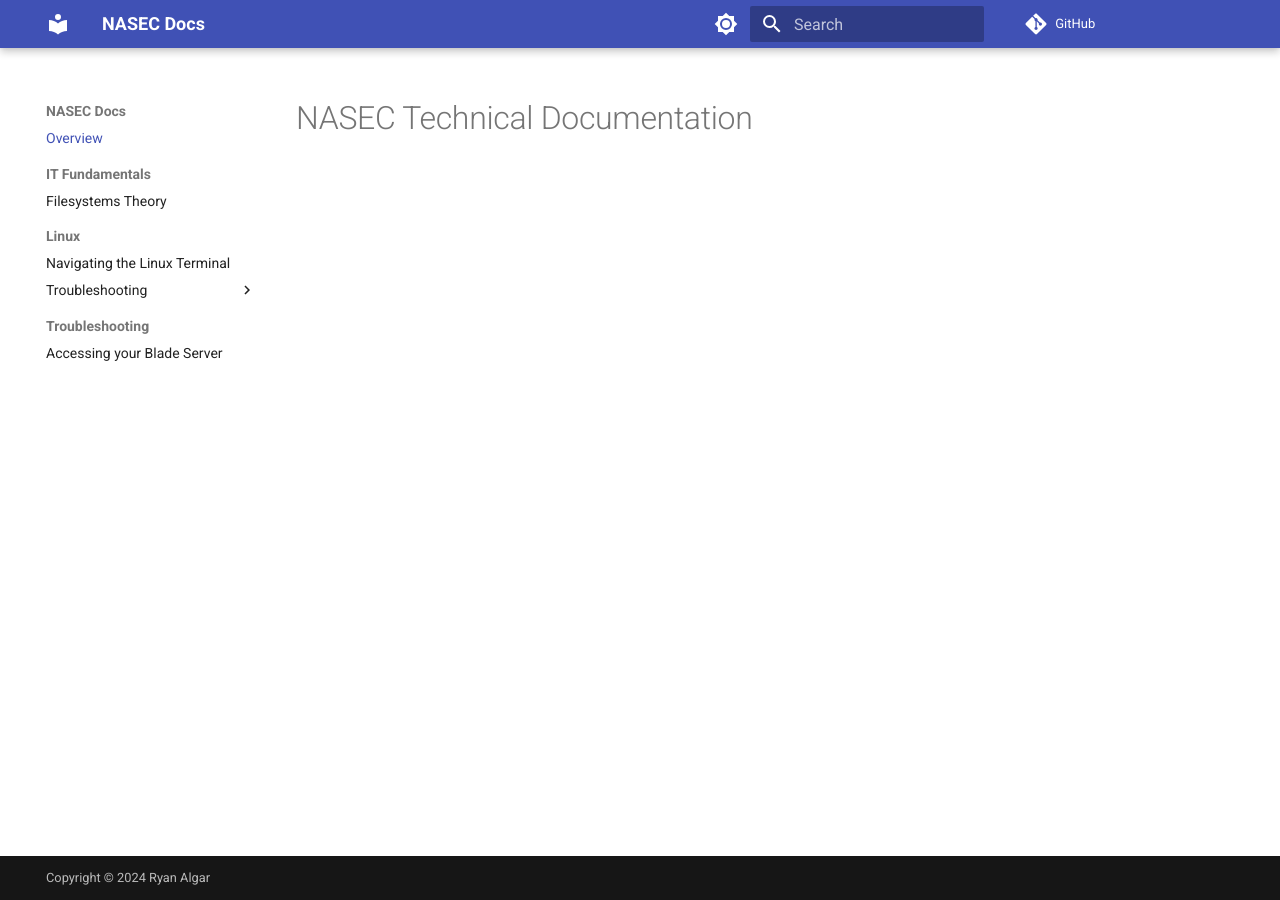
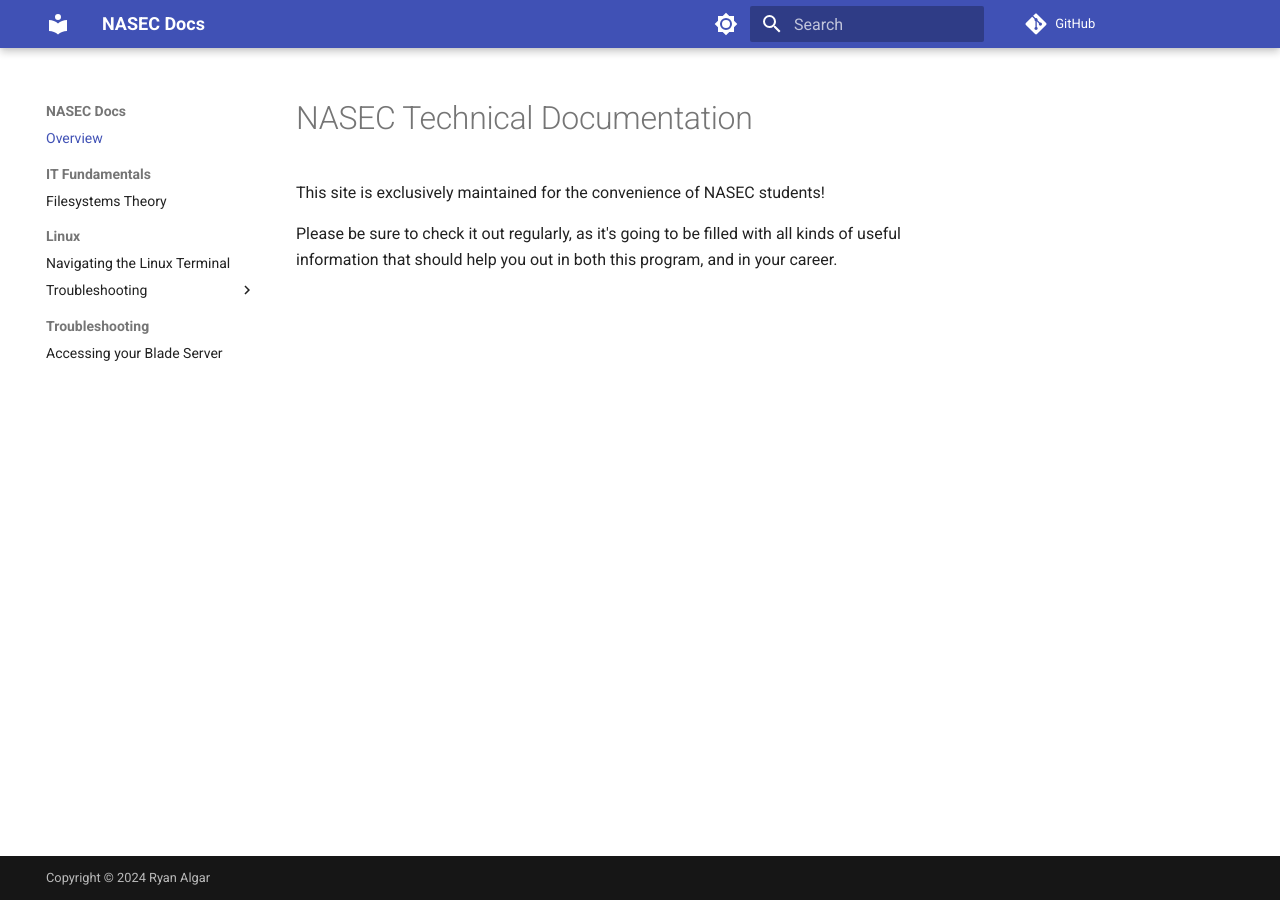
Before and after one commit to ralgar/nasec-docs, an MkDocs documentation site: the page built from content/index.md, in a window 1280 px wide. Built offline with MkDocs 1.6.1 and Material for MkDocs 9.7.7, drawn with Linux system fonts in a browser that asks for light colours; comment, search, counter and statistics services are not loaded.

Commit message:
docs(*): update overview page

```diff
--- a/content/index.md
+++ b/content/index.md
@@ -1 +1,7 @@
 # NASEC Technical Documentation
+
+This site is exclusively maintained for the convenience of NASEC students!
+
+Please be sure to check it out regularly, as it's going to be filled with all
+ kinds of useful information that should help you out in both this program,
+ and in your career.
```
